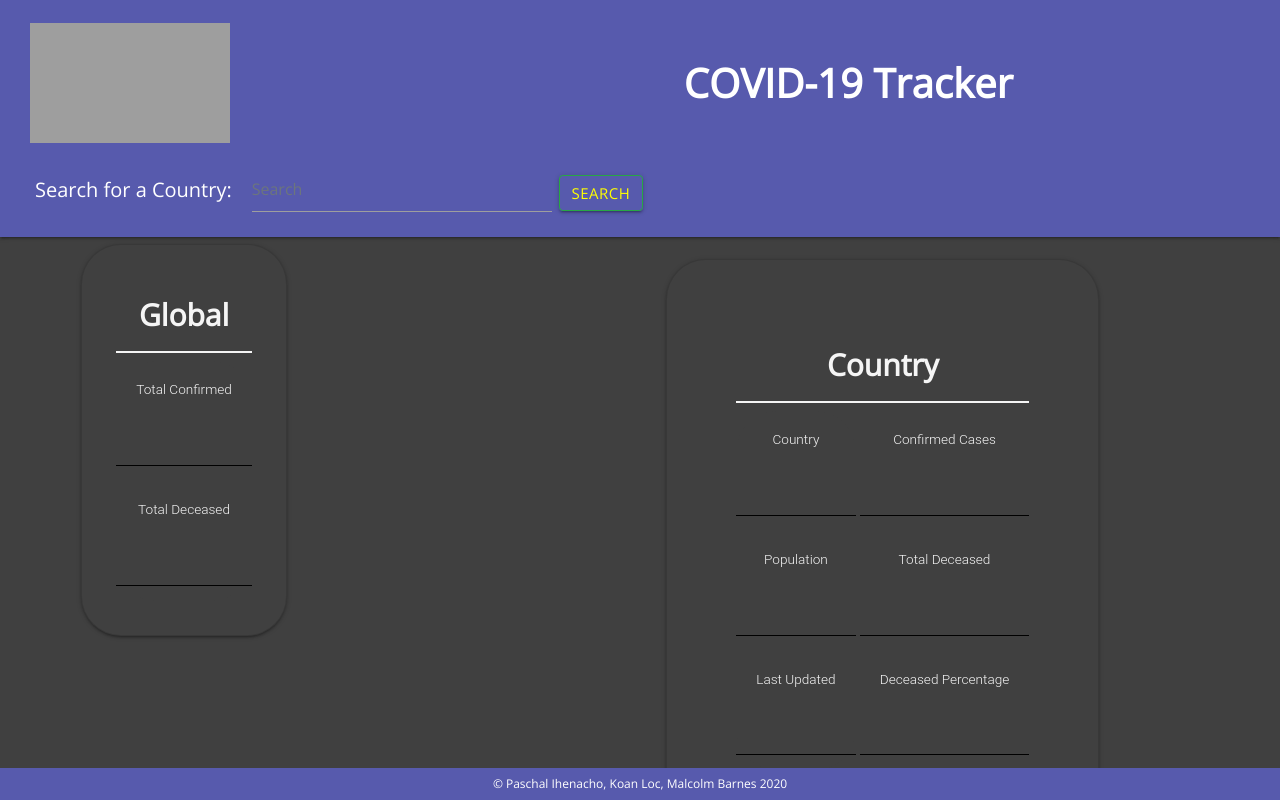
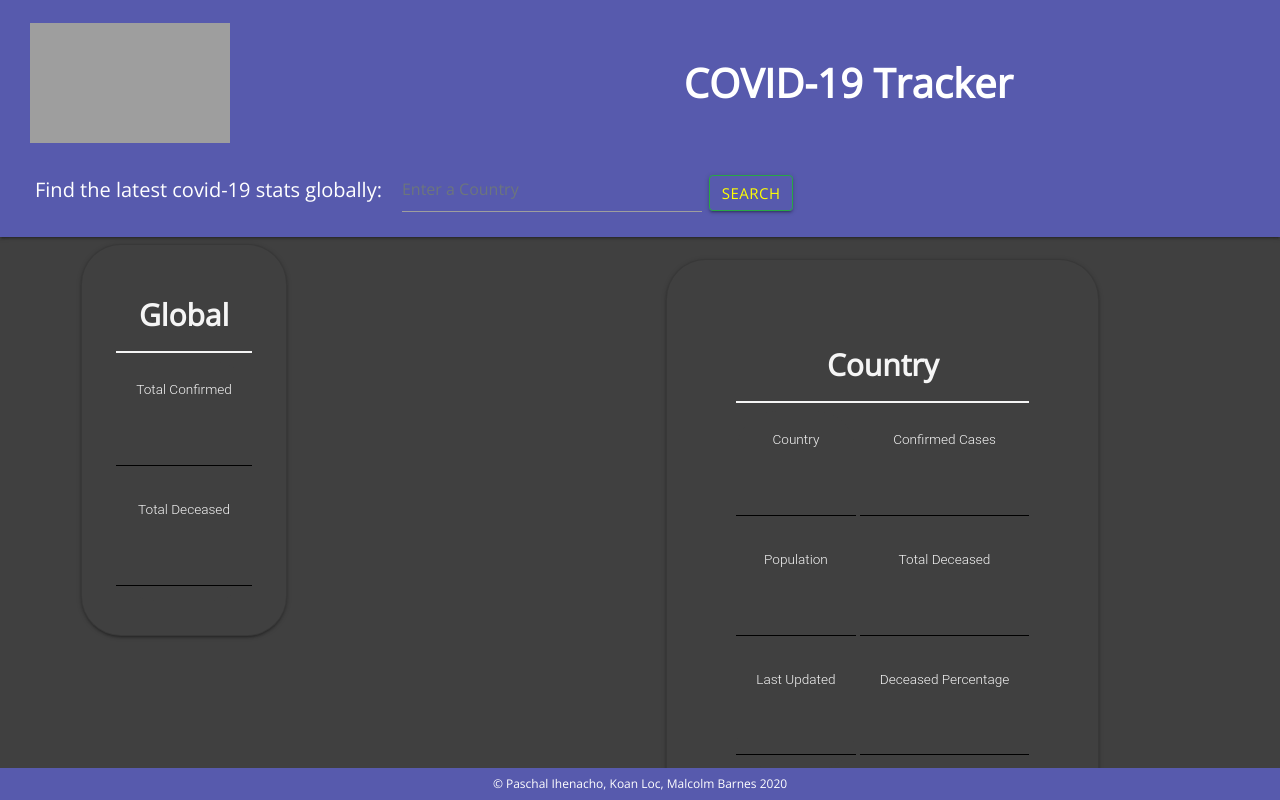
Before and after one commit to paschalihenacho/COVID-19-Tracker, a plain HTML site: page index.html in a window 1280 px wide. Shown: the top 800 px of the page. Drawn offline with nearby package versions, Linux system fonts and the light colour scheme; no server answers; grey boxes are pictures that could not be loaded.

Commit message:
Changed the h1 and placeholder text in the header

```diff
--- a/index.html
+++ b/index.html
@@ -26,8 +26,8 @@
     <div id="name-title" class="col-md-8">COVID-19 Tracker</div>
 
   <form id="searchForm" class="form-inline">
-    <h1 class="search-for-country">Search for a Country:</h1>
-    <input name="countryInput" id="countryInput" class="form-control mr-sm-2"  placeholder="Search" aria-label="Search">
+    <h1 class="search-for-country">Find the latest covid-19 stats globally:</h1>
+    <input name="countryInput" id="countryInput" class="form-control mr-sm-2"  placeholder="Enter a Country" aria-label="Search">
 
     <button id="search" class="btn btn-outline-success my-2 my-sm-0" type="submit">Search</button>
   </form>
@@ -111,7 +111,7 @@
       </div>
     </section>
 
-    <div class=" container-fluid">
+    <div class="container-fluid">
       <div class="col">
         <div id="chartCard" class="card">
               <div class="card-body">
@@ -120,7 +120,6 @@
           </div>
         </div>
       </div>
-      <!-- <canvas id="myChart"></canvas> -->
 </main>
     <footer >
          <!-- class="text-muted" -->
```
